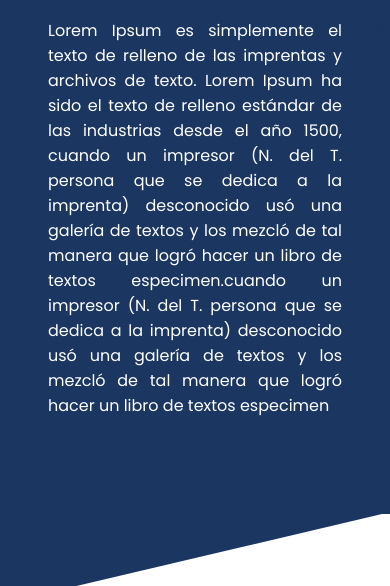
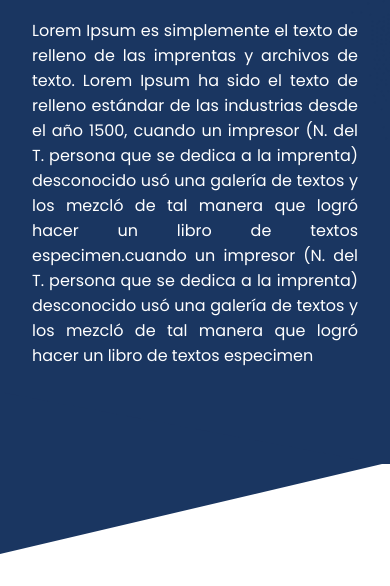
Before and after one commit to henryztrada2109/hh_page_profile, a website: page pages/project-1.html in a window 390 px wide. Shown: the part 216-802 px from the top of the page. Drawn offline with Linux system fonts and the light colour scheme.

Commit message:
Fix responsive

```diff
--- a/pages/projects.css
+++ b/pages/projects.css
@@ -189,8 +189,8 @@ section {
 
 @media (max-width: 1365px) {
     .header__container, .info {
-        padding-left: 3rem !important;
-        padding-right: 3rem !important;
+        padding-left: 2rem !important;
+        padding-right: 2rem !important;
     }
 
     .return {
```
